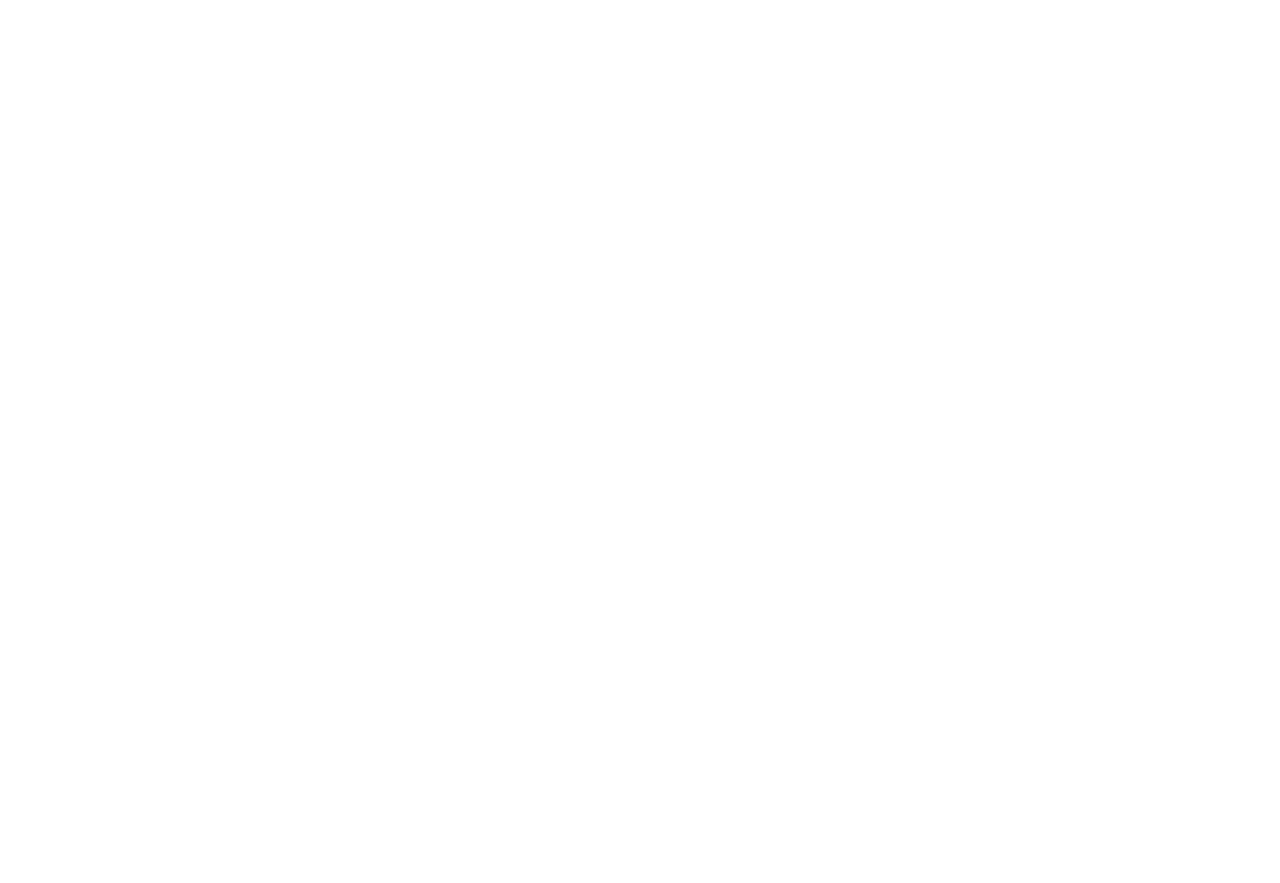
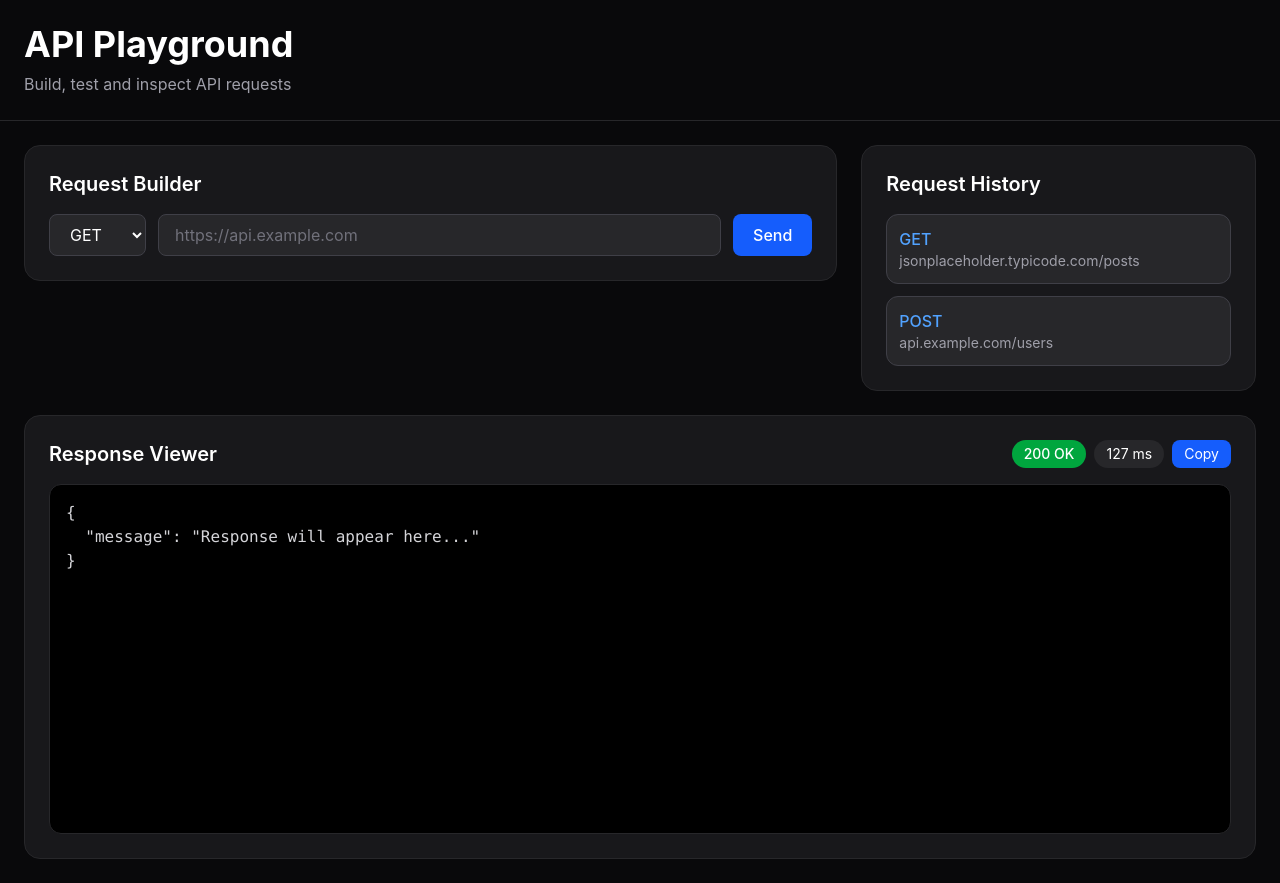
Before and after one commit to anweshasingh67/api-playground, a React (Vite) app: page / in a window 1280 px wide. Before the commit the page ends 800 px from the top, so only its background shows below. Built offline with nearby package versions, Linux system fonts and the light colour scheme.

Commit message:
Complete dark dashboard UI

```diff
--- a/src/App.jsx
+++ b/src/App.jsx
@@ -1,11 +1,40 @@
+import { useState } from "react";
+
+import Header from "./components/Header";
+import RequestBuilder from "./components/RequestBuilder";
+import ResponseViewer from "./components/ResponseViewer";
+import HistoryPanel from "./components/HistoryPanel";
+
 function App() {
+  const [method, setMethod] = useState("GET");
+  const [url, setUrl] = useState("");
+  const [response, setResponse] = useState(null);
+
   return (
-    <div>
-      <h1 className="text-3xl font-bold text-center mt-10 text-white">
-        API Playground
-      </h1>
+    <div className="min-h-screen bg-zinc-950 text-white">
+      <Header />
+
+      <main className="max-w-7xl mx-auto p-6 space-y-6">
+
+        <div className="grid lg:grid-cols-3 gap-6">
+
+          <div className="lg:col-span-2">
+            <RequestBuilder
+              method={method}
+              setMethod={setMethod}
+              url={url}
+              setUrl={setUrl}
+            />
+          </div>
+
+          <HistoryPanel />
+        </div>
+
+        <ResponseViewer response={response} />
+
+      </main>
     </div>
-  )
+  );
 }
 
-export default App
+export default App;
--- /dev/null
+++ b/src/components/Header.jsx
@@ -0,0 +1,19 @@
+function Header() {
+  return (
+    <header className="border-b border-zinc-800 bg-zinc-950">
+      <div className="max-w-7xl mx-auto px-6 py-6">
+
+        <h1 className="text-4xl font-bold text-white">
+          API Playground
+        </h1>
+
+        <p className="text-zinc-400 mt-2">
+          Build, test and inspect API requests
+        </p>
+
+      </div>
+    </header>
+  );
+}
+
+export default Header;
--- /dev/null
+++ b/src/components/HistoryPanel.jsx
@@ -0,0 +1,43 @@
+function HistoryPanel() {
+  const history = [
+    {
+      method: "GET",
+      url: "jsonplaceholder.typicode.com/posts",
+    },
+    {
+      method: "POST",
+      url: "api.example.com/users",
+    },
+  ];
+
+  return (
+    <div className="bg-zinc-900 border border-zinc-800 rounded-2xl p-6 h-full">
+
+      <h2 className="text-xl font-semibold mb-4">
+        Request History
+      </h2>
+
+      <div className="space-y-3 max-h-[350px] overflow-y-auto">
+
+        {history.map((item, index) => (
+          <div
+            key={index}
+            className="bg-zinc-800 border border-zinc-700 rounded-xl p-3"
+          >
+            <div className="text-blue-400 font-medium">
+              {item.method}
+            </div>
+
+            <div className="text-sm text-zinc-400 truncate">
+              {item.url}
+            </div>
+          </div>
+        ))}
+
+      </div>
+
+    </div>
+  );
+}
+
+export default HistoryPanel;
--- /dev/null
+++ b/src/components/RequestBuilder.jsx
@@ -0,0 +1,45 @@
+function RequestBuilder({
+  method,
+  setMethod,
+  url,
+  setUrl,
+}) {
+  return (
+    <div className="bg-zinc-900 border border-zinc-800 rounded-2xl p-6">
+
+      <h2 className="text-xl font-semibold mb-4">
+        Request Builder
+      </h2>
+
+      <div className="flex gap-3">
+
+        <select
+          value={method}
+          onChange={(e) => setMethod(e.target.value)}
+          className="bg-zinc-800 border border-zinc-700 rounded-lg px-4 py-2 text-white"
+        >
+          <option value="GET">GET</option>
+          <option value="POST">POST</option>
+        </select>
+
+        <input
+          type="text"
+          value={url}
+          onChange={(e) => setUrl(e.target.value)}
+          placeholder="https://api.example.com"
+          className="flex-1 bg-zinc-800 border border-zinc-700 rounded-lg px-4 py-2 text-white placeholder-zinc-500"
+        />
+
+        <button
+          className="bg-blue-600 hover:bg-blue-700 px-5 py-2 rounded-lg font-medium transition-colors"
+        >
+          Send
+        </button>
+
+      </div>
+
+    </div>
+  );
+}
+
+export default RequestBuilder;
--- /dev/null
+++ b/src/components/ResponseViewer.jsx
@@ -0,0 +1,43 @@
+function ResponseViewer({ response }) {
+  return (
+    <div className="bg-zinc-900 border border-zinc-800 rounded-2xl p-6">
+
+      <div className="flex flex-wrap items-center justify-between gap-3 mb-4">
+
+        <h2 className="text-xl font-semibold">
+          Response Viewer
+        </h2>
+
+        <div className="flex gap-2">
+
+          <span className="px-3 py-1 rounded-full bg-green-600 text-sm font-medium">
+            200 OK
+          </span>
+
+          <span className="px-3 py-1 rounded-full bg-zinc-800 text-sm">
+            127 ms
+          </span>
+
+          <button className="bg-blue-600 hover:bg-blue-700 px-3 py-1 rounded-lg text-sm">
+            Copy
+          </button>
+
+        </div>
+
+      </div>
+
+      <pre className="bg-black border border-zinc-800 rounded-xl p-4 min-h-[350px] overflow-auto text-zinc-300">
+
+        {response
+          ? JSON.stringify(response, null, 2)
+          : `{
+  "message": "Response will appear here..."
+}`}
+
+      </pre>
+
+    </div>
+  );
+}
+
+export default ResponseViewer;
```
